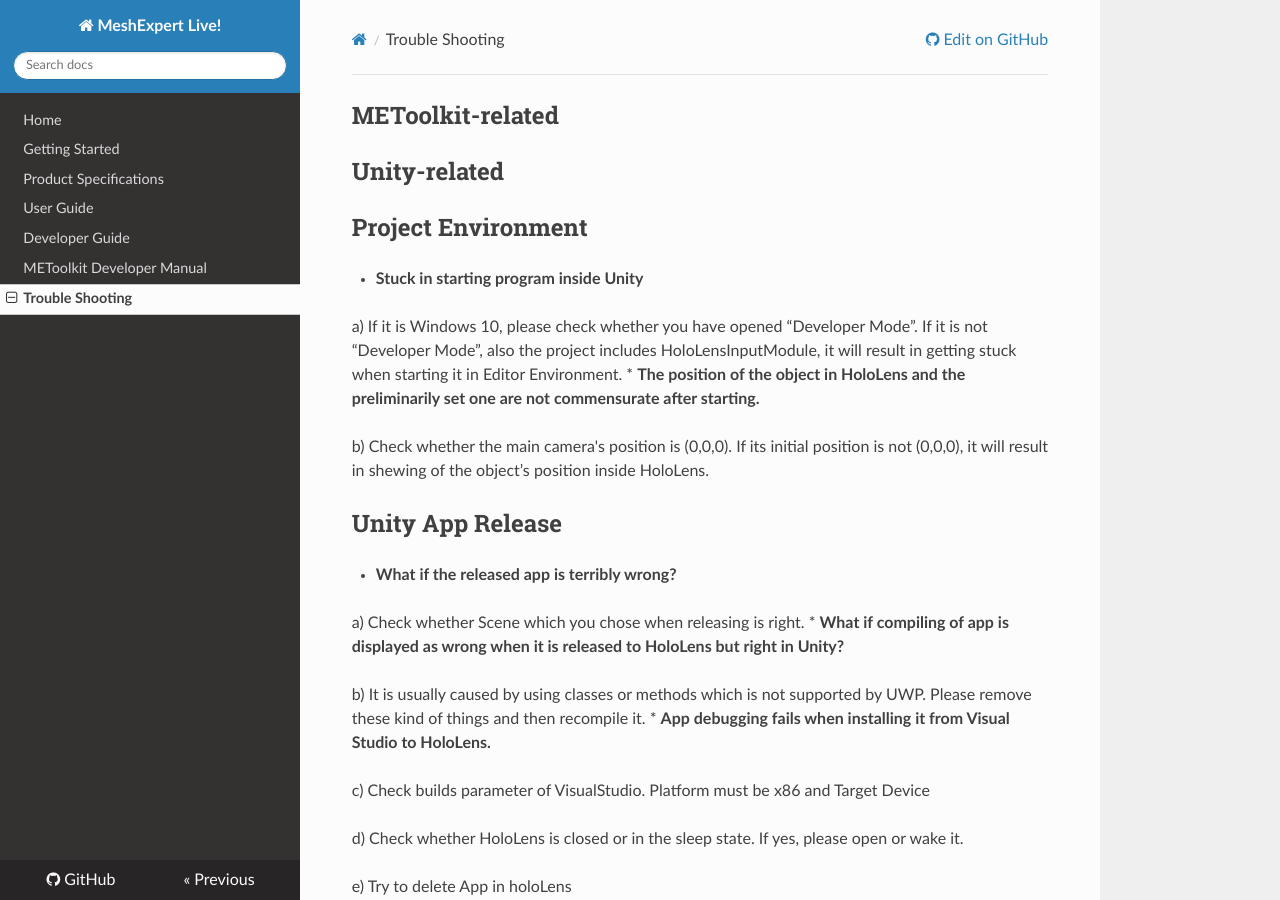
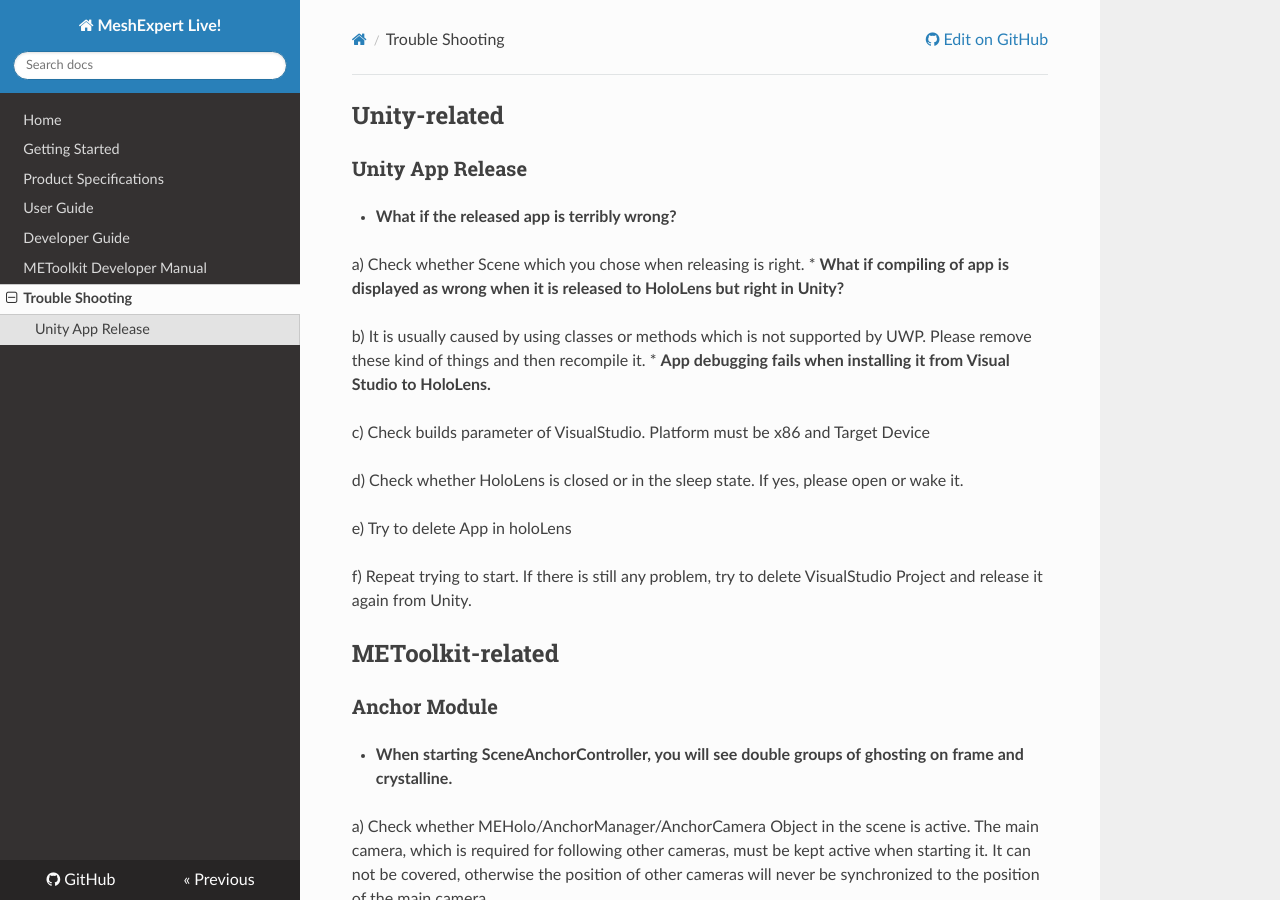
Before and after one commit to michael2008/ME-Live-Doc, an MkDocs documentation site: the page built from docs/trouble-shooting.md, in a window 1280 px wide and 900 px high. Built offline with MkDocs 1.6.1, drawn with Linux system fonts in a browser that asks for light colours; nearby versions of some CDN libraries; old or Windows-style settings are respelled for this version of MkDocs; some of the changed text lies outside the part shown.

Commit message:
Update trouble-shooting.md

```diff
--- a/docs/trouble-shooting.md
+++ b/docs/trouble-shooting.md
@@ -1,14 +1,5 @@
-## METoolkit-related
-
 ## Unity-related
-## Project Environment
-* **Stuck in starting program inside Unity**
-
-a) If it is Windows 10, please check whether you have opened “Developer Mode”. If it is not “Developer Mode”, also the project includes HoloLensInputModule, it will result in getting stuck when starting it in Editor Environment.
-* **The position of the object in HoloLens and the preliminarily set one are not commensurate after starting.**
-
-b) Check whether the main camera's position is (0,0,0). If its initial position is not (0,0,0), it will result in shewing of the object’s position inside HoloLens.
-## Unity App Release
+### Unity App Release
 *  **What if the released app is terribly wrong?**
 
 a) Check whether Scene which you chose when releasing is right.
@@ -39,7 +32,7 @@ c) If space information is too big, it will result in failure when you upload it
 
 d)It usually because of downloaded space information and space information currently recognized by HoloLens are not commensurate. So WorldAnchor cannot be located (if downloading Anchor on Live, no special hint will appear in such a state). Please try to move HoloLens in all directions. When space information is recognized to be commensurate, Anchor object will return to the right position.
 
-## Input Module
+###Input Module
 * **Gaze to click the object but Air Tap fails.**
 
 a)Confirm MultiInputManager has been started.
@@ -58,7 +51,7 @@ f) Confirm MultiInputManager has been started.
 
 g) Confirm whether MultiInputManager has been switched to the corresponding recognition model. Use ChangeToManipulationRecognizer() and ChangeToNavigationRecognizer() to conduct switch.
 
-## Collaboration Module
+### Collaboration Module
 * **Collaboration Module fails to work.**
 
 a) Check all devices in the same network or not.
@@ -71,7 +64,7 @@ c) Delivery interval of Collaboration Server is 100ms. Thus delay within about 1
 
 d) If time for delay is too long. Please check whether the network is stable and the loading situation of Server Host.
 
-## Live Module
+### Live Module
 * **Jam occurs soon after starting**
 
 a) Please check Quality setting and vertical synchronization in all running models has been closed. In the condition of opening vertical synchronization, jam when starting Live may occur, including Editor Environment and Standalone Environment.
```
Also changed, not shown: other parts of docs/trouble-shooting.md (+11 -1 lines).
